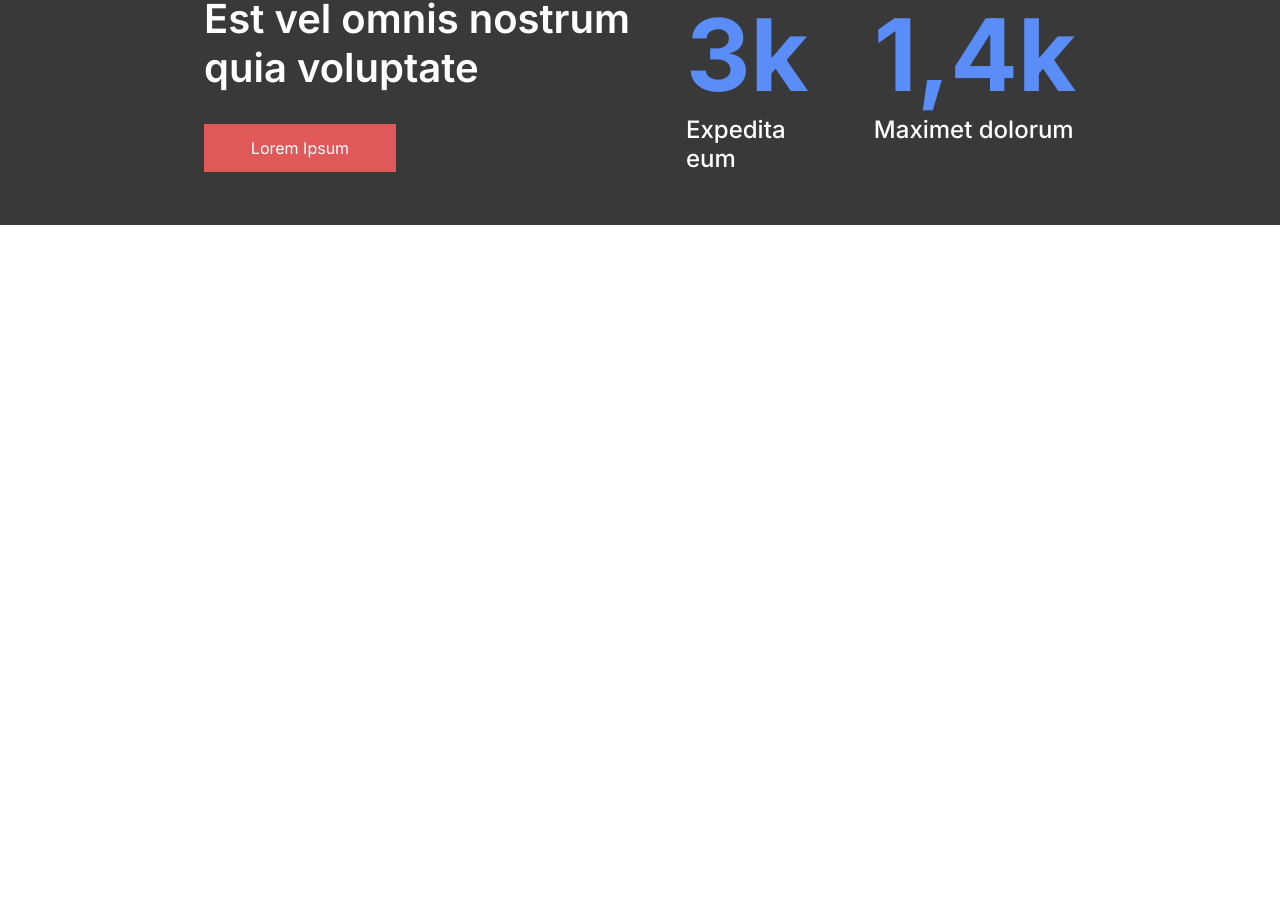
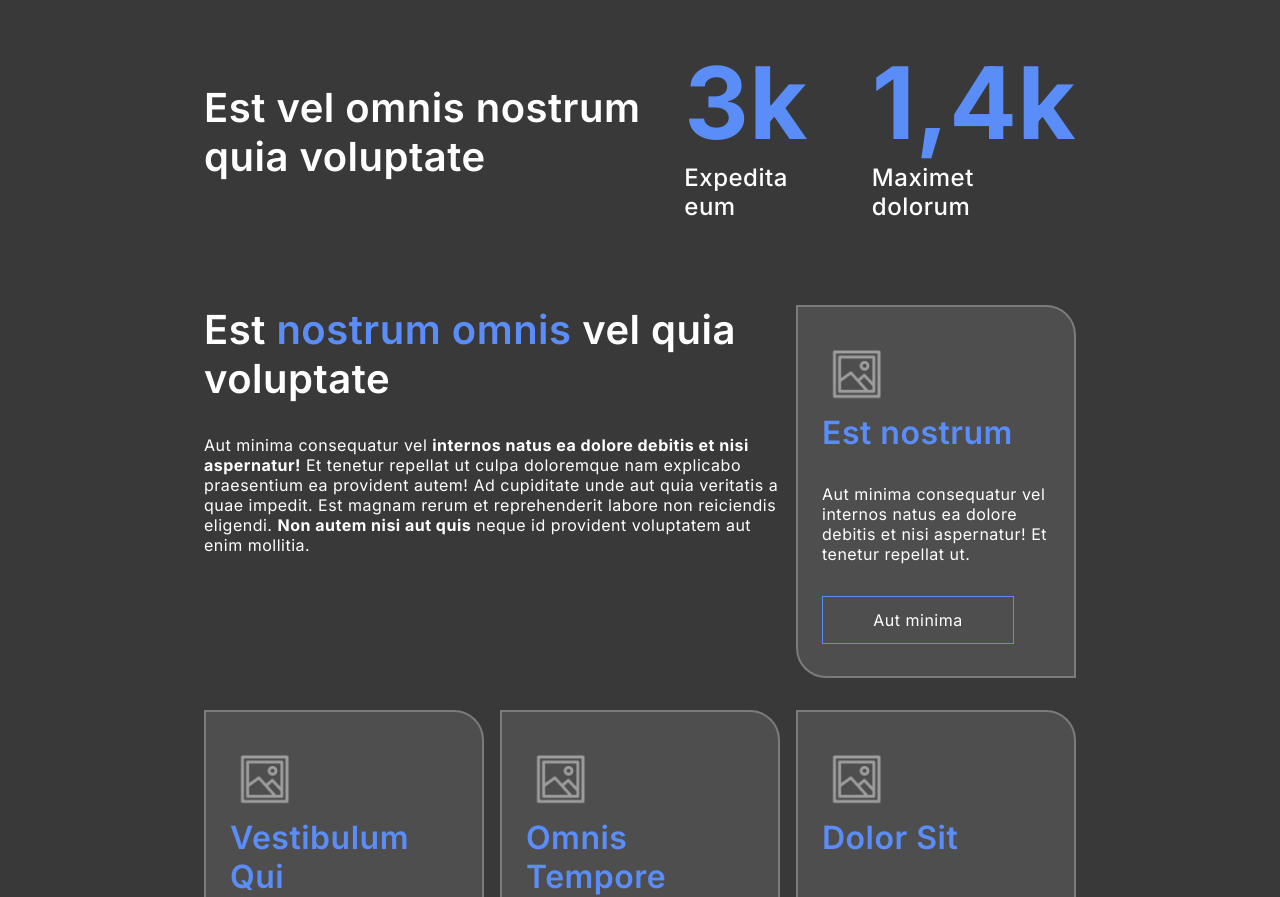
Before and after one commit to mateusfpmelo/featuresite, a Next.js app: page / in a window 1280 px wide. Shown: the part 1900-2797 px from the top of the page. Before the commit the page ends 2125 px from the top, so only its background shows below. Built offline with nearby package versions, Linux system fonts and the light colour scheme.

Commit message:
checkpoint

```diff
--- a/src/app/components/header/header.module.css
+++ b/src/app/components/header/header.module.css
@@ -14,7 +14,7 @@
     width: 1000px;
     color: white;
     padding: 2rem 4rem;
-    border-radius: 0 0 20px 20px;
+    border-radius: 0 0 30px 0;
 }
 
 @media(max-width: 1000px){
@@ -22,7 +22,7 @@
         width: 90%;
         background-position:center; /* Para centralizar a imagem */
         min-height: 500px;
-        border-radius: 0 0 40px 20px;
+        border-radius: 30px 20px 30px 0;
         padding: 2rem;
     }
 }
--- a/src/app/components/info1/info1.module.css
+++ b/src/app/components/info1/info1.module.css
@@ -3,17 +3,22 @@
     display: flex;
     flex-direction: row;
     gap:2rem;
-    padding: 2rem 4rem;
+    padding: 2rem;
     align-items: center;
+    justify-content: space-around;
 }
 
 .ctt1{
     display: flex;
     flex-direction: column;
     align-items: flex-start;
-    max-width: 500px;
+    max-width: 450px;
     gap:2rem;
     color: white;
+}
+
+.ctt1 h2{
+    color:#DF5959;
 }
 
 .imgcontent {
@@ -23,6 +28,7 @@
     background-image: url('/img/imgbanner1.png');
     background-size: cover;
     background-position: left center;
+    border-radius: 30px 20px 30px 0;
 }
 
 .imgcontent::after {
--- a/src/app/components/info2/info2.module.css
+++ b/src/app/components/info2/info2.module.css
@@ -18,6 +18,10 @@
     text-align: center;
     max-width: 60%;
     color: white;
+}
+
+.textcontent h2 {
+    color: #5B8DF9;
 }
 
 .contentlist{
--- /dev/null
+++ b/src/app/components/info3/index.js
@@ -0,0 +1,83 @@
+import React from "react"
+import styles from './info3.module.css'
+
+const Info3 = () => {
+
+
+    const content2 = [
+        {
+            src: '/img/imglogo.png',
+            width: 70,
+            height: 70,
+            title: 'Est nostrum',
+            text: 'Aut minima consequatur vel internos natus ea dolore debitis et nisi aspernatur! Et tenetur repellat ut.',
+            textButton: 'Aut minima'
+        },
+        {
+            src: '/img/imglogo.png',
+            width: 70,
+            height: 70,
+            title: 'Vestibulum Qui',
+            text: 'Minima consequatur vel sit amet. Id velit iure ab omnis tempore qui maiores corporis cum nesciunt obcaecati in dolorem beatae.',
+            textButton: 'Minima'
+        },
+        {
+            src: '/img/imglogo.png',
+            width: 70,
+            height: 70,
+            title: 'Omnis Tempore',
+            text: 'Beatae ipsum tempore qui maiores corporis. Id velit iure ab omnis dolor sit amet cum nesciunt obcaecati in dolorem beatae.',
+            textButton: 'Lorem'
+        },
+        {
+            src: '/img/imglogo.png',
+            width: 70,
+            height: 70,
+            title: 'Dolor Sit',
+            text: 'Id velit iure ab omnis tempore qui maiores corporis cum nesciunt obcaecati in dolorem beatae.Lorem ipsum dolor sit amet.',
+            textButton: 'Id velit'
+        }
+    ]
+
+    return(
+        <>
+            <div className="firstcontent">
+                <div className={styles.info3content}>
+                    <div className={styles.contentrow1}>
+                        <div className={styles.contenttext1}>
+                            <h2>Est <span className="color2">nostrum omnis</span> vel quia voluptate</h2>
+                            <p>Aut minima consequatur vel <b>internos natus ea dolore debitis et nisi aspernatur!</b> Et tenetur repellat ut culpa doloremque nam explicabo praesentium ea provident autem! Ad cupiditate unde aut quia veritatis a quae impedit. Est magnam rerum et reprehenderit labore non reiciendis eligendi. <b>Non autem nisi aut quis</b> neque id provident voluptatem aut enim mollitia.</p>
+                        </div>
+                        <div>
+                            {content2.slice(0, 1).map((item, index) => (
+                                <div key={index} className={styles.contentitem}>
+                                    <div>
+                                        <img src={item.src} width={item.width} height={item.height} alt={item.title} />
+                                        <h3 className="color2">{item.title}</h3>
+                                    </div>
+                                    <p>{item.text}</p>
+                                    <button className="bt2">{item.textButton}</button>
+                                </div>
+                            ))}
+                        </div>
+                    </div>
+                    <div className={styles.contentrow2}>
+                        {content2.slice(1).map((item, index) => (
+                            <div key={index} className={styles.contentitem}>
+                                <div>
+                                    <img src={item.src} width={item.width} height={item.height} alt={item.title} />
+                                    <h3 className="color2">{item.title}</h3>
+                                </div>
+                                <p>{item.text}</p>
+                                <button className="bt2">{item.textButton}</button>
+                            </div>
+                        ))}
+                    </div>
+                </div>
+            </div>
+        </>
+    )
+}
+
+Info3.displayName = 'Info3'
+export default Info3
--- /dev/null
+++ b/src/app/components/info3/info3.module.css
@@ -0,0 +1,60 @@
+.info3content{
+    max-width: 1000px;
+    width: 100%;
+    display: flex;
+    flex-direction: column;
+    align-items: center;
+    gap:2rem;
+    padding: 2rem 4rem;
+    color: white;
+}
+
+.contentrow1{
+    display: flex;
+    flex-direction: row;
+    gap:1rem;
+    justify-content: space-around;
+}
+
+
+.contentrow2{
+    display: flex;
+    flex-direction: row;
+    gap:1rem;
+    justify-content: space-around;
+}
+
+
+.contentitem{
+    width: 280px;
+    display: flex;
+    flex-direction: column;
+    justify-content: space-between;
+    gap:2rem;
+    background-color: #4E4E4E;
+    border:2px solid #7B7B7B;
+    padding:2rem 1.5rem;
+    border-radius:0 30px 0 30px;
+}
+.contenttext1{
+    display: flex;
+    flex-direction: column;
+    gap:2rem;
+}
+
+@media(max-width: 1000px){
+    .info3content{
+        padding: 2rem;
+    }
+    .contentrow2{
+        flex-direction: column;
+        gap:2rem;
+    }
+
+    .contentrow1{
+        gap:2rem;
+        flex-direction: column;
+        justify-content: center;
+        align-items: center;
+    }
+}
--- a/src/app/components/infonumber/index.js
+++ b/src/app/components/infonumber/index.js
@@ -10,7 +10,6 @@ const InfoNumber = () => {
                 <div className={styles.numbercontent}>
                     <div className={styles.contenttext}>
                         <h2>Est vel omnis nostrum quia voluptate</h2>
-                        <button className="bt1">Lorem Ipsum</button>
                     </div>
                     <div className={styles.cttnumber}>
                         <div>
--- a/src/app/components/infonumber/infonumber.module.css
+++ b/src/app/components/infonumber/infonumber.module.css
@@ -3,7 +3,7 @@
     width: 100%;
     display: flex;
     flex-direction: row;
-    align-items: flex-start;
+    align-items: center;
     gap:2rem;
     padding: 2rem 4rem;
     color: white;
--- a/src/app/globals.css
+++ b/src/app/globals.css
@@ -24,6 +24,7 @@ time, mark, audio, video {
   padding: 0;
   box-sizing: border-box;
   border: 0;
+  letter-spacing: 0.5px;
 }
 
 p {
@@ -57,7 +58,22 @@ body.font-loaded {
   cursor: pointer;
 }
 
-.bt1:hover{
+
+.bt2{
+  background:none;
+  border:1px solid #5B8DF9;
+  display: flex;
+  align-items: center;
+  justify-content: center;
+  width: 192px;
+  height: 48px;
+  color: white;
+  font-weight: 400;
+  font-size: 16px;
+  cursor: pointer;
+}
+
+.bt1:hover, .bt2:hover{
   filter: brightness(120%);
 }
 
@@ -101,6 +117,10 @@ h4{
 }
 
 
+.color2{
+  color: #5B8DF9;
+}
+
 
 
 
--- a/src/app/page.js
+++ b/src/app/page.js
@@ -6,6 +6,7 @@ import Client from "./components/client"
 import Info1 from "./components/info1"
 import Info2 from "./components/info2"
 import InfoNumber from "./components/infonumber"
+import Info3 from "./components/info3"
 
 
 export default function Home() {
@@ -22,6 +23,7 @@ export default function Home() {
       <br/>
       <InfoNumber />
       <br/>
+      <Info3 />
     </main>
   )
 }
```
Also changed, not shown: public/img/imglogo.png (added).
